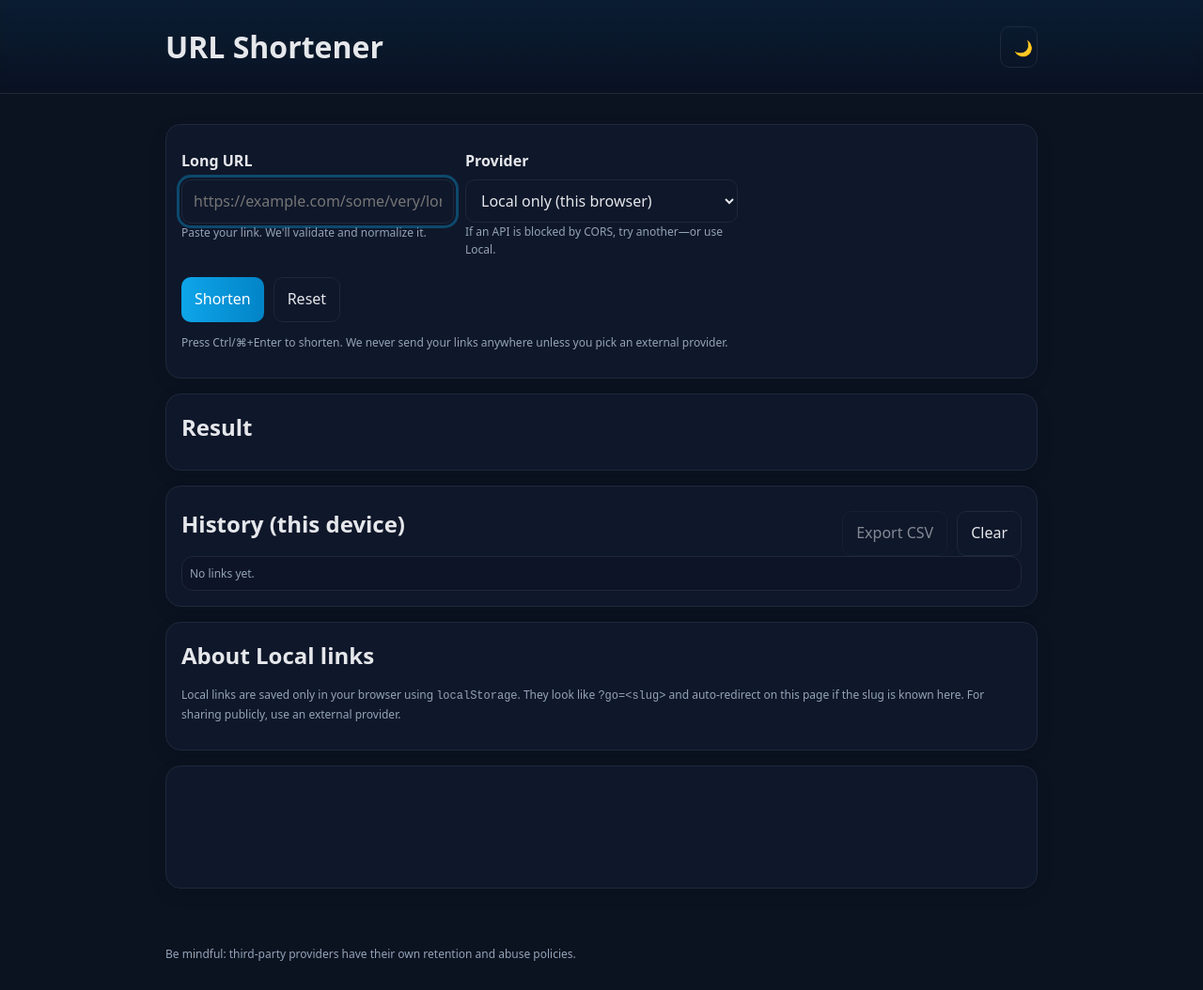
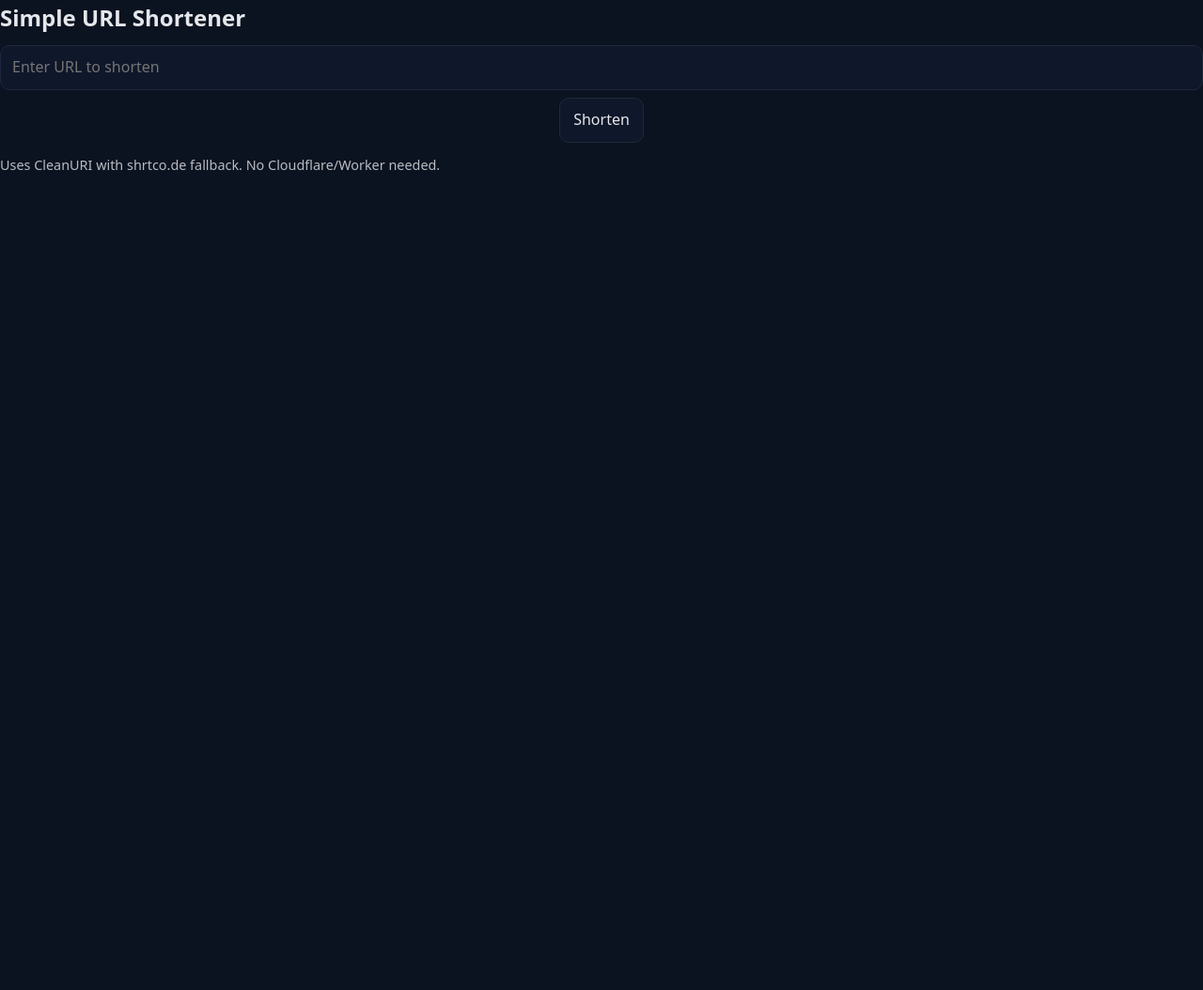
Before and after one commit to Gugag/url, a plain HTML site: page index.html in a window 1280 px wide. Shown: the whole page at 94% size. After the commit the page ends 800 px from the top, so only its background shows below. Drawn offline with Linux system fonts and the light colour scheme.

Commit message:
Update index.html

```diff
--- a/index.html
+++ b/index.html
@@ -12,99 +12,25 @@
   <title>URL Shortener</title>
   <link rel="icon" type="image/png" sizes="32x32" href="shorten-urls-32.png" />
   <link rel="stylesheet" href="style.css" />
+    <style>
+    .row{display:flex;gap:8px;justify-content:center;align-items:center;flex-wrap:wrap}
+    .help{opacity:.8;font-size:.9rem;margin-top:12px}
+    #result small{display:block;font-weight:normal;margin-top:6px;opacity:.8}
+    .out{margin-top:14px;word-break:break-all}
+    .copy{margin-left:8px}
+    .err{color:#b00020}
+    .ok{color:#075e00}
+  </style>
 </head>
 <body>
-  <header class="site-header">
-    <div class="container header-inner">
-      <h1>URL Shortener</h1>
-      <div class="header-actions">
-        <button id="themeToggle" class="ghost" title="Toggle theme" aria-label="Toggle theme">🌙</button>
-      </div>
-    </div>
-  </header>
+   <h2>Simple URL Shortener</h2>
+  <div class="row">
+    <input type="url" id="longUrl" placeholder="Enter URL to shorten" aria-label="Long URL" />
+    <button id="go">Shorten</button>
+  </div>
+  <div class="help">Uses CleanURI with shrtco.de fallback. No Cloudflare/Worker needed.</div>
+  <div id="result"></div>
 
-  <main class="container">
-    <section class="card">
-      <div class="grid three">
-        <div class="form-group">
-          <label for="longUrl">Long URL</label>
-          <input id="longUrl" type="url" inputmode="url" placeholder="https://example.com/some/very/long/link?with=params" autocomplete="off" />
-          <div class="muted small">Paste your link. We'll validate and normalize it.</div>
-        </div>
-
-        <div class="form-group">
-          <label for="provider">Provider</label>
-          <select id="provider">
-            <option value="cleanuri">CleanURI (no key)</option>
-            <option value="shrtco">shrtco.de (no key)</option>
-            <option value="isgd">is.gd (no key)</option>
-            <option value="local" selected>Local only (this browser)</option>
-          </select>
-          <div class="muted small">If an API is blocked by CORS, try another—or use Local.</div>
-        </div>
-
-        <div class="form-group" id="slugWrap" hidden>
-          <label for="customSlug">Custom slug (local)</label>
-          <input id="customSlug" type="text" placeholder="e.g., promo-2025" maxlength="48" />
-          <div class="muted small">Only for Local provider. Letters, numbers, dashes, underscores.</div>
-        </div>
-      </div>
-
-      <div class="btn-row">
-        <button id="shortenBtn" class="primary">Shorten</button>
-        <button id="resetBtn" class="ghost">Reset</button>
-      </div>
-      <p class="muted small">Press Ctrl/⌘+Enter to shorten. We never send your links anywhere unless you pick an external provider.</p>
-    </section>
-
-    <section class="card">
-      <h2>Result</h2>
-      <div id="alert" class="alert hidden" role="status"></div>
-      <div id="result" class="result-box hidden">
-        <div class="result-row">
-          <span class="label">Short URL</span>
-          <a id="shortLink" href="#" target="_blank" rel="noopener">—</a>
-        </div>
-        <div class="btn-row">
-          <button id="copyBtn" class="ghost" disabled>Copy</button>
-          <button id="openBtn" class="ghost" disabled>Open</button>
-        </div>
-      </div>
-    </section>
-
-    <section class="card">
-      <div class="header-with-btns">
-        <h2>History (this device)</h2>
-        <div class="btn-row">
-          <button id="exportBtn" class="ghost" disabled>Export CSV</button>
-          <button id="clearBtn" class="ghost">Clear</button>
-        </div>
-      </div>
-      <div id="tableWrap" class="table-wrap muted small">No links yet.</div>
-    </section>
-
-    <section class="card">
-      <h2>About Local links</h2>
-      <p class="muted small">Local links are saved only in your browser using <code>localStorage</code>. They look like <code>?go=&lt;slug&gt;</code> and auto-redirect on this page if the slug is known here. For sharing publicly, use an external provider.</p>
-    </section>
-
-    <section class="ad card">
-      <div class="ad-box">
-        <ins class="adsbygoogle"
-             style="display:inline-block;width:728px;height:90px"
-             data-ad-client="ca-pub-1234552946070834"
-             data-ad-slot="3273843323"></ins>
-      </div>
-    </section>
-  </main>
-
-  <footer class="container muted small">
-    <p>Be mindful: third‑party providers have their own retention and abuse policies.</p>
-  </footer>
-
-  <script>window.PROXY_BASE = "https://your-subdomain.workers.dev";</script>
-<script src="script.js"></script>
-  <script async src="https://pagead2.googlesyndication.com/pagead/js/adsbygoogle.js?client=ca-pub-1234552946070834" crossorigin="anonymous"></script>
-  <script>window.addEventListener('load',()=>{(adsbygoogle=window.adsbygoogle||[]).push({});});</script>
+  <script src="script.noproxy.js"></script>
 </body>
 </html>
```
